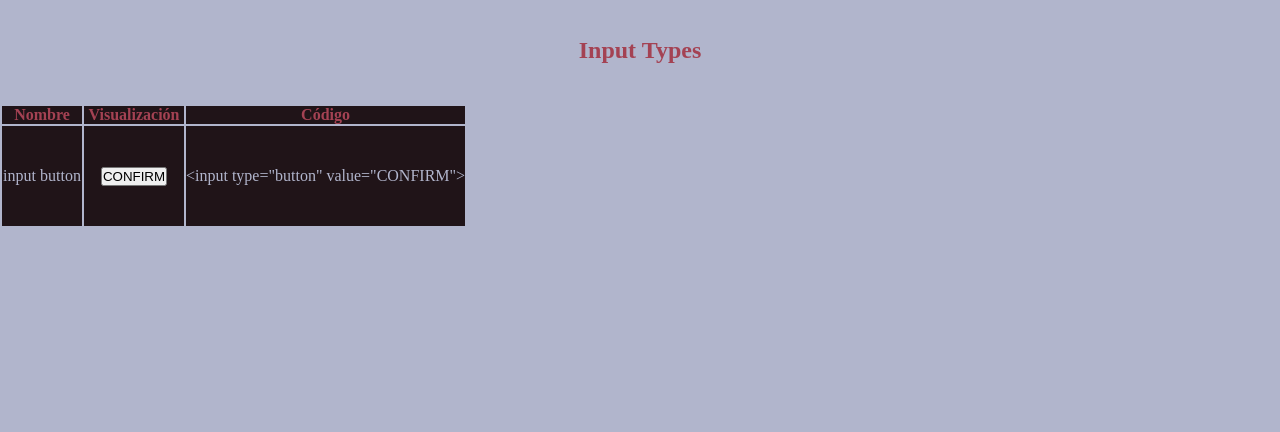
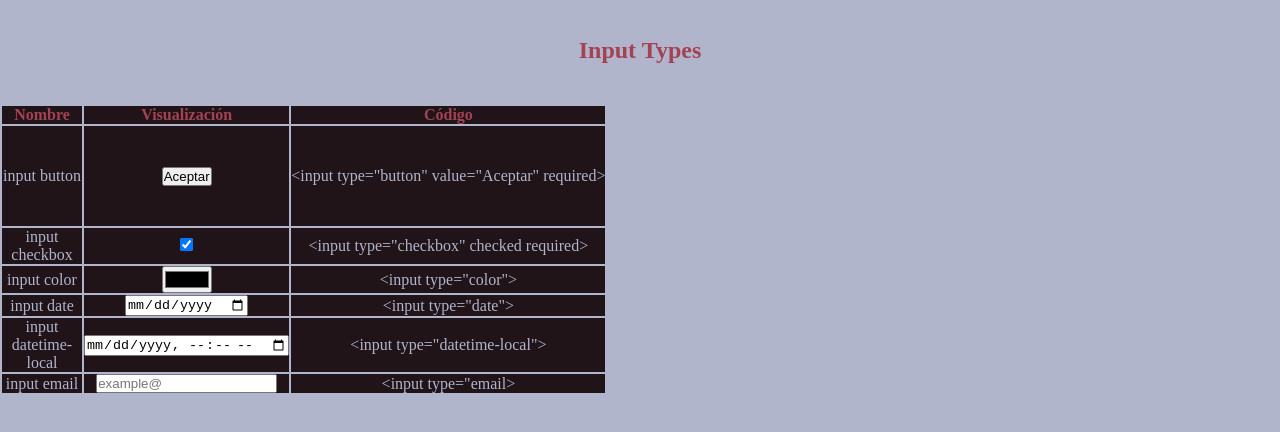
Before and after one commit to juansuarezb/catalogo-controles-html, a plain HTML site: page index.html in a window 1280 px wide. Shown: the part 40-472 px from the top of the page. Drawn offline with Linux system fonts and the light colour scheme; a web font is replaced by a local one.

Commit message:
Update index.html

```diff
--- a/index.html
+++ b/index.html
@@ -34,9 +34,36 @@
         <tbody>
           <tr>
             <td>input button</td>
-            <td><input type="button" value="CONFIRM"/></td>
-            <td>&lt;input type="button" value="CONFIRM"&gt;</td>
+            <td><input type="button" value="Aceptar" required/></td>
+            <td>&lt;input type="button" value="Aceptar" required&gt;</td>
           </tr>
+          <tr>
+            <td>input checkbox</td>
+            <td><input type="checkbox" checked required/></td>
+            <td>&lt;input type="checkbox" checked required&gt;</td>
+          </tr>
+          <tr>
+            <td>input color</td>
+            <td><input type="color"></td>
+            <td>&lt;input type="color"&gt;</td>
+          </tr>
+          <tr>
+            <td>input date</td>
+            <td><input type="date"></td>
+            <td>&lt;input type="date"&gt;</td>
+          </tr>
+          <tr>
+            <td>input datetime-local</td>
+            <td><input type="datetime-local"></td>
+            <td>&lt;input type="datetime-local"&gt;</td>
+          </tr>
+          <tr>
+            <td>input email</td>
+            <td><input type="email" required placeholder="example@"></td>
+            <td>&lt;input type="email&gt;</td>
+          </tr>
+          <tr>
+
         </tbody>
       </table>
     </section>
```
